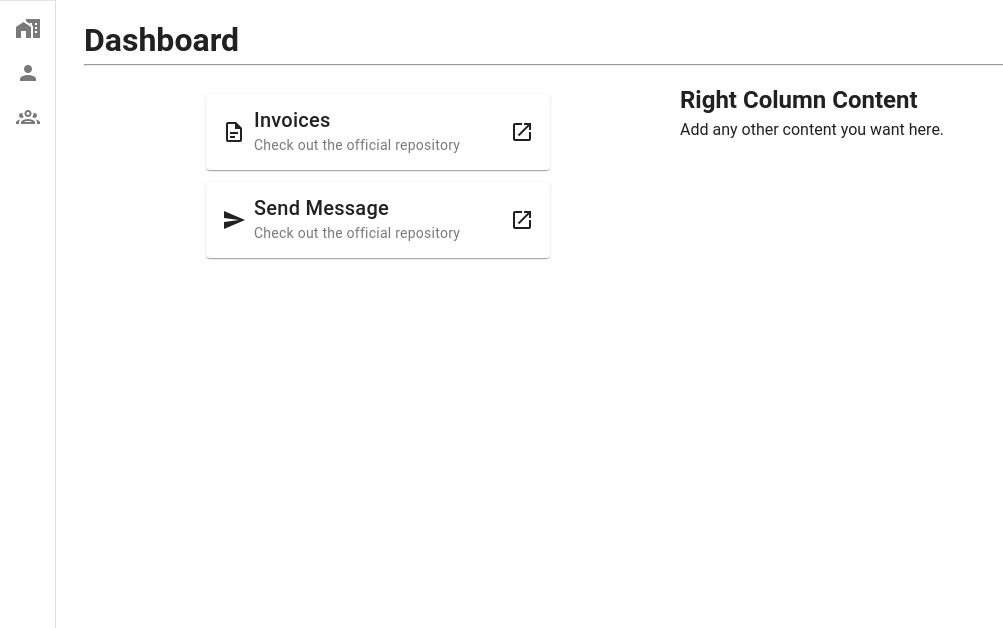
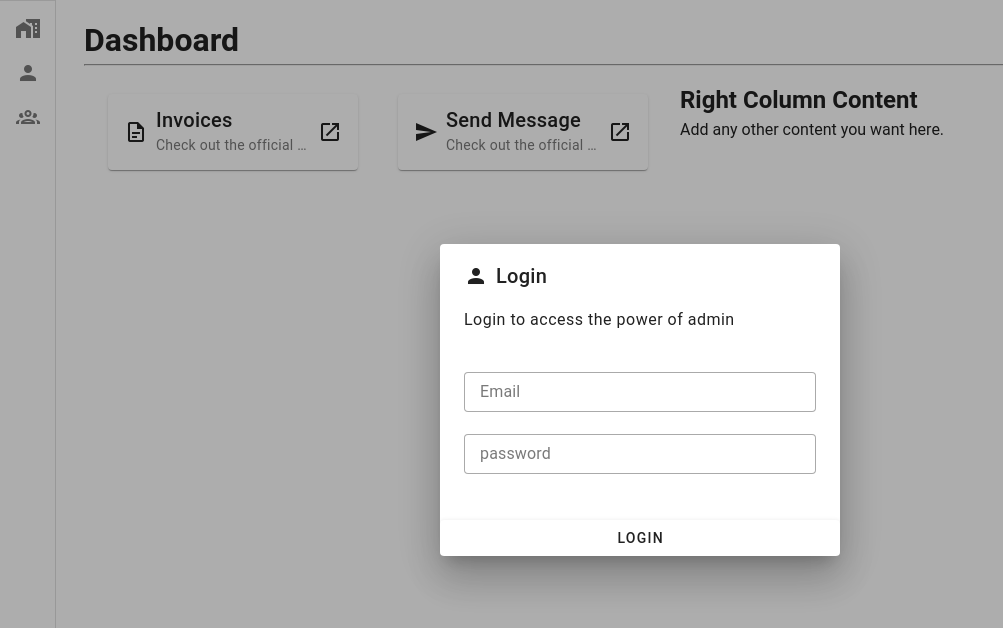
Before and after one commit to SVSKHD/AQUAKARTCRM, a Vue app: page / in a window 1280 px wide. Shown: the top 628 px of the page, without its empty margins (0-1003 px from the left). Built offline with nearby package versions, Linux system fonts and the light colour scheme.

Commit message:
views and layouts

```diff
--- a/package.json
+++ b/package.json
@@ -9,6 +9,7 @@
     "lint": "vue-cli-service lint"
   },
   "dependencies": {
+    "axios": "^1.7.2",
     "core-js": "^3.8.3",
     "register-service-worker": "^1.7.2",
     "vue": "^3.2.13",
--- a/src/layouts/layout.vue
+++ b/src/layouts/layout.vue
@@ -7,20 +7,6 @@
         permanent
         @click="rail = false"
       >
-        <!-- <v-list-item
-          prepend-avatar="https://randomuser.me/api/portraits/men/85.jpg"
-          title="John Leider"
-          nav
-        >
-          <template v-slot:append>
-            <v-btn
-              icon="mdi-chevron-left"
-              variant="text"
-              @click.stop="rail = !rail"
-            ></v-btn>
-          </template>
-        </v-list-item> -->
-
         <v-divider></v-divider>
 
         <v-list density="compact" nav>
@@ -31,29 +17,68 @@
       </v-navigation-drawer>
       <v-main>
         <v-container>
+          <v-dialog v-model="dialog" max-width="400" persistent>
+            <v-card
+              prepend-icon="mdi-account"
+              text="Login to access the power of admin"
+              title="Login"
+            >
+            <v-card-text>
+              <v-text-field
+                label="Email"
+                required
+                v-model="userDataCreds.email"
+                variant="outlined"
+                density="compact"
+              />
+              <v-text-field
+                label="password"
+                required
+                v-model="userDataCreds.password"
+                type="password"
+                variant="outlined"
+                density="compact"
+              />
+            </v-card-text>
+            <v-btn @click="handleSubmit">Login</v-btn>
+            </v-card>
+          </v-dialog>
           <h1>{{ pageTitle }}</h1>
-          <hr/>
-          <router-view/>
+          <hr />
+          <router-view />
         </v-container>
       </v-main>
-      <v-footer
-        name="footer"
-        app
-      >
-
-      </v-footer>
+      <v-footer name="footer" app></v-footer>
     </v-layout>
   </v-app>
 </template>
 
 <script>
-import { ref, computed } from 'vue';
+import { ref, computed, watch , onBeforeMount} from 'vue';
 import { useRoute, useRouter } from 'vue-router';
+import { useStore } from 'vuex';
+import userServiceOperations from '@/services/user';
 
 export default {
   setup() {
     const route = useRoute();
     const router = useRouter();
+    const store = useStore();
+
+    const userDataCreds = ref({
+      email:"",
+      password:""
+    })
+    const handleSubmit = () =>{
+     console.log("user", userDataCreds.value)
+     userServiceOperations.UserLogin(userDataCreds.value).then((res)=>{
+      console.log("res", res.data)
+      store.commit("setUserData",res.data)
+      store.commit("setUserStatus",true)
+      dialog.value=false
+      localStorage.setItem("user",JSON.stringify(res.data))
+     })
+    }
 
     const offlineMenu = ref([
       { name: "Offline-Menu", path: "/invoices" },
@@ -61,6 +86,7 @@ export default {
     ]);
     const drawer = ref(true);
     const rail = ref(true);
+    const dialog = ref(false);
 
     const pageTitle = computed(() => {
       if (route.path === '/') {
@@ -68,7 +94,7 @@ export default {
       }
       switch (route.name) {
         case 'about':
-          return 'About'
+          return 'About';
         case 'home':
           return 'Home';
         case 'account':
@@ -89,11 +115,32 @@ export default {
       next();
     });
 
+    const userStatus = computed(() => store.state.userStatus);
+
+    // Watch for changes in userStatus
+    watch(userStatus, (newStatus) => {
+      if (!newStatus) {
+        dialog.value = true;
+      }
+    }, { immediate: true });
+
+  onBeforeMount(()=>{
+      const user = localStorage.getItem("user")
+      if(user){
+        store.commit("setUserData",user)
+      }
+    })
+
     return {
       offlineMenu,
       drawer,
+      dialog,
       rail,
-      pageTitle
+      pageTitle,
+      userStatus,
+      userDataCreds,
+      //functions
+      handleSubmit
     };
   }
 }
--- a/src/router/index.js
+++ b/src/router/index.js
@@ -1,6 +1,8 @@
 import { createRouter, createWebHistory } from 'vue-router'
 import HomeView from '../views/HomeView.vue'
 import AquaLayout from "../layouts/layout.vue"
+import notAuthorized from '@/views/notAuthorized.vue'
+
 
 const routes = [
   {
@@ -20,6 +22,11 @@ const routes = [
       // this generates a separate chunk (about.[hash].js) for this route
       // which is lazy-loaded when the route is visited.
       component: () => import(/* webpackChunkName: "about" */ '../views/AboutView.vue')
+    },
+    {
+      path:"/not-authorized",
+      name:"not-authorized",
+      component:notAuthorized
     }
    ]
   }
--- /dev/null
+++ b/src/services/user.js
@@ -0,0 +1,10 @@
+import axios from "axios"
+
+const BASE = process.env.VUE_APP_API
+const UserLogin = (data)=> axios.post(`${BASE}/user/login`,data)
+
+
+const userServiceOperations={
+UserLogin
+}
+export default userServiceOperations
--- a/src/store/index.js
+++ b/src/store/index.js
@@ -2,12 +2,28 @@ import { createStore } from 'vuex'
 
 export default createStore({
   state: {
+    userData: {},
+    userStatus: false,
   },
   getters: {
+    getUserData: (state) => state.userData,
+    getUserStatus: (state) => state.userStatus,
   },
   mutations: {
+    setUserData(state, payload) {
+      state.userData = payload;
+    },
+    setUserStatus(state, payload) {
+      state.userStatus = payload;
+    },
   },
   actions: {
+    fillUserData({ commit }, userData) {
+      commit('setUserData', userData);
+    },
+    fillUserStatus({ commit }, userStatus) {
+      commit('setUserStatus', userStatus);
+    },
   },
   modules: {
   }
--- a/src/views/HomeView.vue
+++ b/src/views/HomeView.vue
@@ -3,19 +3,21 @@
     <v-row>
       <!-- Left Column -->
       <v-col cols="12" md="6">
-        <div v-for="item in offlineMenu" :key="item.name">
+        <v-row>
+          <v-col cols="12" sm="6" v-for="item in offlineMenu" :key="item.name">
             <v-card
               append-icon="mdi-open-in-new"
               class="mx-auto my-3"
               :href="item.path"
-            max-width="344"
+              max-width="250"
               :prepend-icon="item.icon"
               rel="noopener"
               subtitle="Check out the official repository"
               target="_blank"
               :title="item.name"
             ></v-card>
-        </div>
+          </v-col>
+        </v-row>
       </v-col>
       <!-- Right Column -->
       <v-col cols="12" md="6">
@@ -35,8 +37,8 @@ export default {
   name: 'HomeView',
   setup() {
     const offlineMenu = ref([
-      { name: "Invoices", path: "/invoices" , icon:"mdi-file-document-outline"},
-      { name: "Send Message", path: "/send-message", icon:"mdi-send" }
+      { name: "Invoices", path: "/invoices", icon: "mdi-file-document-outline" },
+      { name: "Send Message", path: "/send-message", icon: "mdi-send" }
     ]);
     return {
       offlineMenu
--- /dev/null
+++ b/src/views/notAuthorized.vue
@@ -0,0 +1,3 @@
+<template>
+<h1>Not Authorized</h1>
+</template>
```
Also changed, not shown: 2 other files (tests, documents, lock files or other folders). Lines whose indentation alone changed are shown as unchanged.
